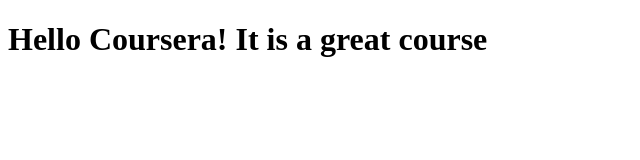
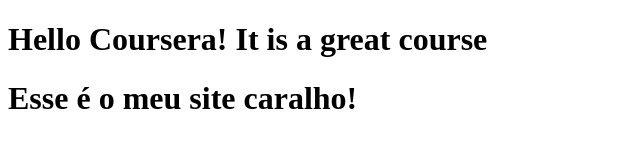
Before and after one commit to thiessen2003/CJS, a plain HTML site: page site/index.html in a window 1280 px wide. Shown: the whole page, without its empty margins (0-640 px from the left). Drawn offline with Linux system fonts and the light colour scheme.

Commit message:
My first page

```diff
--- a/site/index.html
+++ b/site/index.html
@@ -5,5 +5,6 @@
 </head>
 <body>
 <h1>Hello Coursera! It is a great course </h1>
+<h1>Esse é o meu site caralho! </h1>
 </body>
 </html>
```
